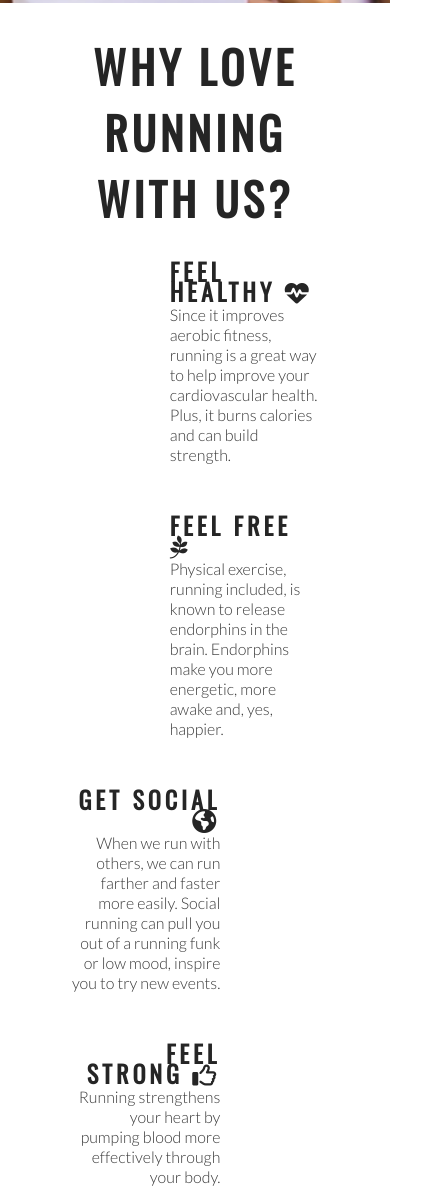
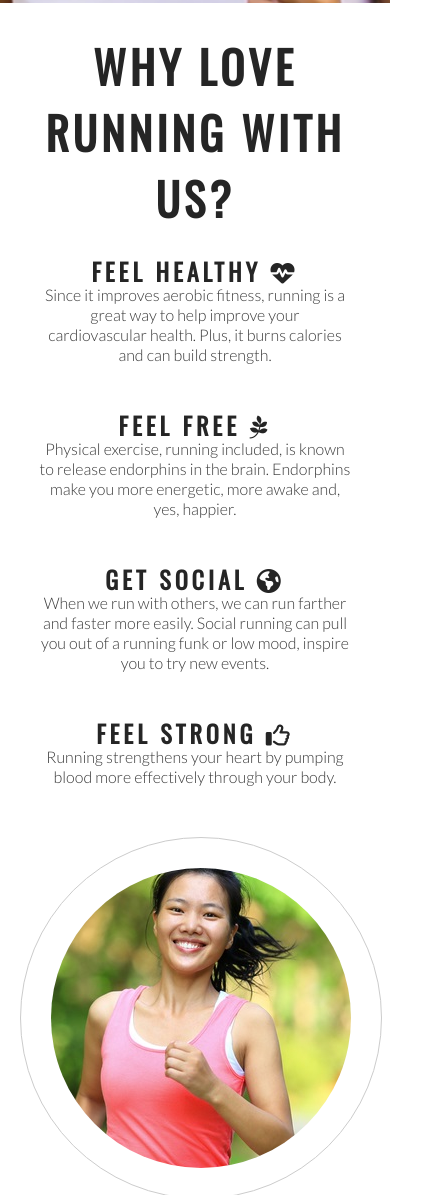
Before and after one commit to ivankrauseza/love-running, a plain HTML site: page index.html in a window 390 px wide. Shown: the part 717-1912 px from the top of the page, 430 px wide, since content can reach past the window. Drawn offline with nearby package versions, Linux system fonts and the light colour scheme.

Commit message:
Add styles for club ethos section on mobile screens

```diff
--- a/assets/css/style.css
+++ b/assets/css/style.css
@@ -288,4 +288,28 @@ footer {
         margin-bottom: 20px;
         line-height: 25px;
     }
+
+    #cover-text {
+        left:0px;
+    }
+
+    #club-ethos {
+        width: 90%;
+        height: 1200px;
+        margin: 0 auto;
+    }
+
+    .left-about-heading, .right-about-heading {
+        width: inherit;
+    }
+
+    .left-about-heading h2, .right-about-heading h2 {
+        width: 100%;
+        text-align: center;
+    }
+
+    .left-about-heading p, .right-about-heading p {
+        text-align: center;
+        padding: 0 20px;
+    }
 }
```
